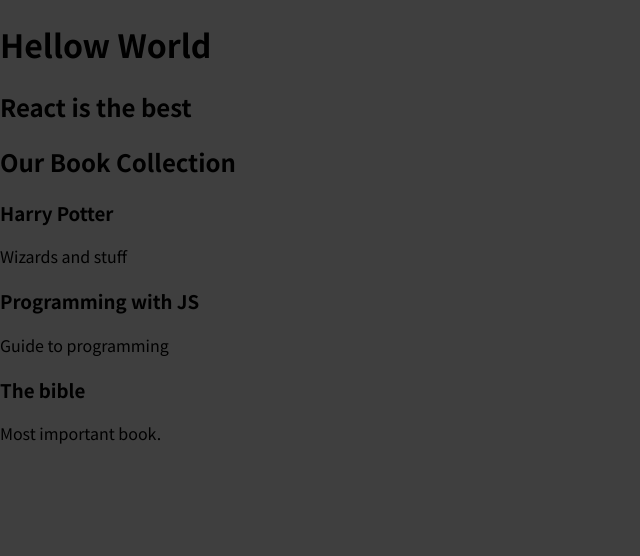
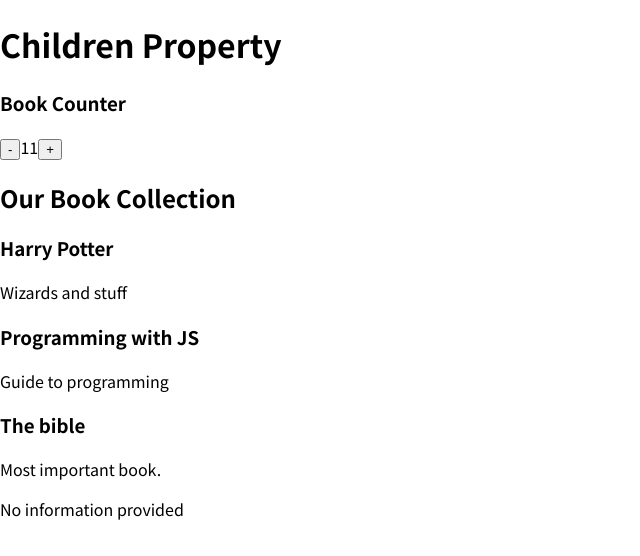
Before and after one commit to lboyadzhiev/react-complete-guide, a React (Create React App) app: page / in a window 1280 px wide. Shown: the top 556 px of the page, without its empty margins (0-640 px from the left). Built offline with nearby package versions, Linux system fonts and the light colour scheme.

Commit message:
basic components - notes

```diff
--- /dev/null
+++ b/src/App.css
@@ -0,0 +1,3 @@
+.book-article {
+    background-color: orangered;
+}
--- a/src/App.js
+++ b/src/App.js
@@ -1,16 +1,19 @@
-import Heading from './components/functional/Functional';
+import Heading from './components/functional/Heading';
 import BookList from './components/classComponents/BookList';
+import Counter from './components/classComponents/Counter';
 
 const booksData = [
     { title: 'Harry Potter', description: 'Wizards and stuff' },
     { title: 'Programming with JS', description: 'Guide to programming' },
     { title: 'The bible', description: 'Most important book.' },
+    { title: null, description: 'Most important book.' },
 ];
 
 function App() {
     return (
         <div className='site-wrapper'>
-            <Heading />
+            <Heading>Children Property</Heading>
+            <Counter />
             <BookList books={booksData} />
         </div>
     );
--- /dev/null
+++ b/src/components/classComponents/Counter.js
@@ -0,0 +1,32 @@
+import { Component } from 'react';
+
+class Counter extends Component {
+    constructor(props) {
+        super(props);
+
+        this.state = {
+            count: 11,
+        };
+    }
+
+    decrementCounter(e) {
+        this.setState((prevState) => ({ count: prevState.count - 1 }));
+    }
+
+    incrementCounter() {
+        this.setState((prevState) => ({ count: prevState.count + 1 }));
+    }
+
+    render() {
+        return (
+            <div className='counter'>
+                <h3>Book Counter</h3>
+                <button onClick={(e) => this.decrementCounter(e)}>-</button>
+                <span>{this.state.count}</span>
+                <button onClick={this.incrementCounter.bind(this)}>+</button>
+            </div>
+        );
+    }
+}
+
+export default Counter;
--- a/src/components/functional/Book.js
+++ b/src/components/functional/Book.js
@@ -1,8 +1,15 @@
 function Book(props) {
+    if (!props.title) {
+        return (
+            <article>
+                <p>No information provided</p>
+            </article>
+        );
+    }
     return (
         <article>
-            <h3>{props.title}</h3>
-            <p>{props.description}</p>
+            <h3 onClick={props.clickHandler}>{props.title}</h3>
+            <p>{props.description || 'Default Description'}</p>
         </article>
     );
 }
--- a/src/components/functional/Functional.js
+++ b/src/components/functional/Heading.js
@@ -1,8 +1,7 @@
 function Heading(props) {
     return (
         <header>
-            <h1>Hellow World</h1>
-            <h2>React is the best</h2>
+            <h1>{props.children}</h1>
         </header>
     );
 }
--- a/src/index.css
+++ b/src/index.css
@@ -1,14 +1,13 @@
 @import url('https://fonts.googleapis.com/css2?family=Noto+Sans+JP:wght@400;700&display=swap');
 
 * {
-  box-sizing: border-box;
+    box-sizing: border-box;
 }
 
 html {
-  font-family: 'Noto Sans JP', sans-serif;
+    font-family: 'Noto Sans JP', sans-serif;
 }
 
 body {
-  margin: 0;
-  background-color: #3f3f3f;
+    margin: 0;
 }
```
Also changed, not shown: 1 other file (tests, documents, lock files or other folders).
